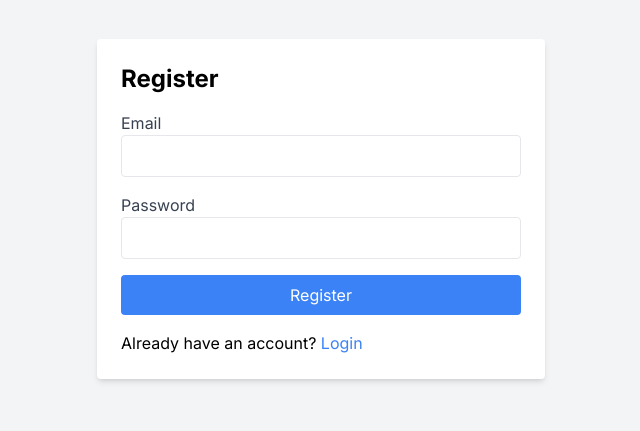
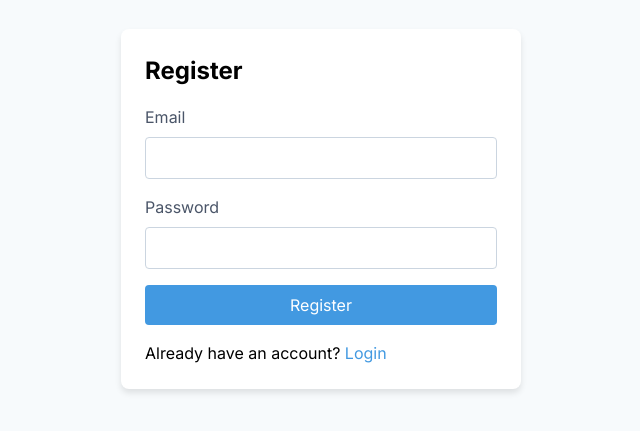
Before and after one commit to ashborn211/front-end-casus-2, a Next.js app: page /register in a window 1280 px wide. Shown: the part 191-622 px from the top of the page, without its empty margins (319-959 px from the left). Built offline with nearby package versions, Linux system fonts and the light colour scheme.

Commit message:
tailwind to css

```diff
--- /dev/null
+++ b/src/app/register/RegisterPage.css
@@ -0,0 +1,76 @@
+/* RegisterPage.css */
+body, html {
+    height: 100%;
+    margin: 0;
+    font-family: Arial, sans-serif;
+  }
+
+  .container {
+    display: flex;
+    align-items: center;
+    justify-content: center;
+    min-height: 100vh;
+    background-color: #f7fafc;
+  }
+
+  .form-container {
+    background-color: #ffffff;
+    padding: 24px;
+    border-radius: 8px;
+    box-shadow: 0 4px 6px rgba(0, 0, 0, 0.1);
+    width: 100%;
+    max-width: 400px;
+  }
+
+  .form-title {
+    font-size: 1.5rem;
+    font-weight: bold;
+    margin-bottom: 16px;
+  }
+
+  .form-group {
+    margin-bottom: 16px;
+  }
+
+  .form-label {
+    display: block;
+    color: #4a5568;
+    margin-bottom: 8px;
+  }
+
+  .form-input {
+    width: 100%;
+    padding: 8px 12px;
+    border: 1px solid #cbd5e0;
+    border-radius: 4px;
+    color: #000000;
+  }
+
+  .form-button {
+    width: 100%;
+    background-color: #4299e1;
+    color: #ffffff;
+    padding: 8px;
+    border-radius: 4px;
+    text-align: center;
+    cursor: pointer;
+    text-decoration: none;
+    display: inline-block;
+  }
+
+  .form-button:hover {
+    background-color: #3182ce;
+  }
+
+  .login-link {
+    color: #4299e1;
+    text-decoration: none;
+  }
+
+  .login-link:hover {
+    text-decoration: underline;
+  }
+
+  .form-text {
+    margin-top: 16px;
+  }
--- a/src/app/register/page.tsx
+++ b/src/app/register/page.tsx
@@ -6,6 +6,7 @@ import { useState } from "react";
 import { auth } from "../FireBaseConfig";
 import { createUserWithEmailAndPassword } from "firebase/auth";
 import { useRouter } from "next/navigation";
+import './RegisterPage.css';  // Import the CSS file
 
 const RegisterPage = () => {
   const [email, setEmail] = useState<string>("");
@@ -25,40 +26,37 @@ const RegisterPage = () => {
   };
 
   return (
-    <div className="flex items-center justify-center min-h-screen bg-gray-100">
-      <div className="bg-white p-6 rounded shadow-md w-full max-w-md">
-        <h1 className="text-2xl font-bold mb-4">Register</h1>
+    <div className="container">
+    <div className="form-container">
+      <h1 className="form-title">Register</h1>
       <form onSubmit={handleRegister}>
-          <div className="mb-4">
-            <label className="block text-gray-700">Email</label>
+        <div className="form-group">
+          <label className="form-label">Email</label>
           <input
             type="email"
-              className="w-full px-3 py-2 border rounded text-black"
+            className="form-input"
             value={email}
             onChange={(e) => setEmail(e.target.value)}
             required
           />
         </div>
-          <div className="mb-4">
-            <label className="block text-gray-700">Password</label>
+        <div className="form-group">
+          <label className="form-label">Password</label>
           <input
             type="password"
-              className="w-full px-3 py-2 border rounded text-black"
+            className="form-input"
             value={password}
             onChange={(e) => setPassword(e.target.value)}
             required
           />
         </div>
-          <button
-            type="submit"
-            className="w-full bg-blue-500 text-white py-2 rounded hover:bg-blue-600"
-          >
+        <button type="submit" className="form-button">
           Register
         </button>
       </form>
-        <p className="mt-4">
+      <p className="form-text">
         Already have an account?{" "}
-          <Link href="/login" className="text-blue-500 hover:underline">
+        <Link href="/login" className="login-link">
           Login
         </Link>
       </p>
```
Lines whose indentation alone changed are shown as unchanged.
